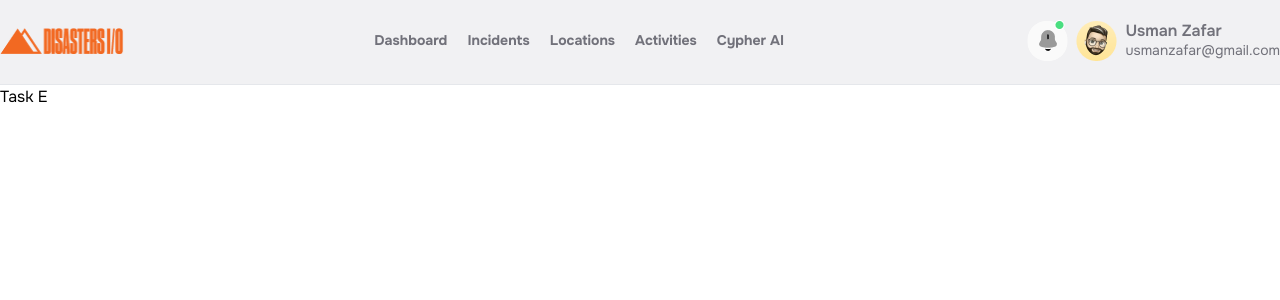
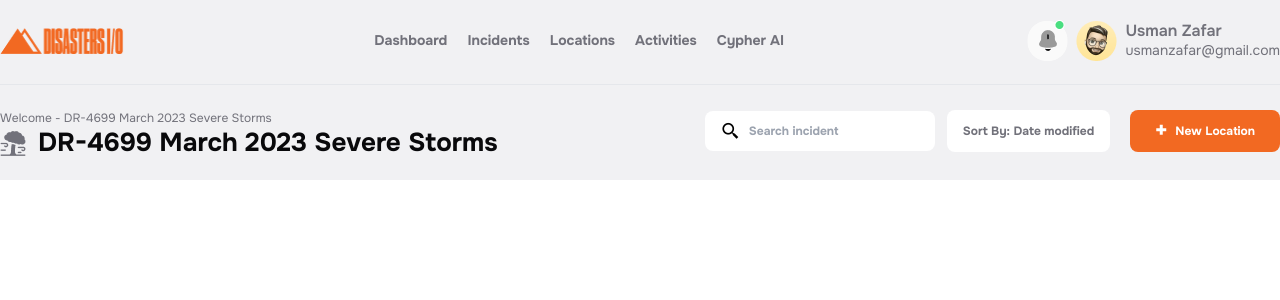
Before and after one commit to shakil-devcraft/disastersi, a React (Vite) app: page /Incidents/TaskE in a window 1280 px wide. Shown: the top 300 px of the page. Built offline with nearby package versions, Linux system fonts and the light colour scheme.

Commit message:
Task E page start some conpleted

```diff
--- a/src/Components/pages/Incidents/TaskE.jsx
+++ b/src/Components/pages/Incidents/TaskE.jsx
@@ -1,9 +1,13 @@
+import Contianer from "../../share/Contianer";
+import NavbarSecond from "../../share/NavbarSecond";
 
 const TaskE = () => {
     return (
-        <div>
-            <h1>Task E</h1>
-        </div>
+        <section>
+            <NavbarSecond page="DR-4699 March 2023 Severe Storms" pageImg="/public/incident (17).png" text={"Sort By: Date modified"} icon2={"bx bx-plus-medical"} text2={"New Location"} />
+            <Contianer>
+            </Contianer>
+        </section>
     );
 };
 
--- a/src/Components/share/NavbarSecond.jsx
+++ b/src/Components/share/NavbarSecond.jsx
@@ -4,7 +4,7 @@ import ButtonSecondary from "./ButtonSecondary";
 import Contianer from "./Contianer";
 import PropTypes from 'prop-types'; //
 
-const NavbarSecond = ({ page="back", text, icon, onClick, className, text2, icon2, onClick2, className2 }) => {
+const NavbarSecond = ({ page="back", pageImg, text, icon, onClick, className, text2, icon2, onClick2, className2 }) => {
 
     console.log(page, text, icon, onClick, className, text2, icon2, onClick2, className2);
     const location = useLocation();
@@ -16,7 +16,7 @@ const NavbarSecond = ({ page="back", text, icon, onClick, className, text2, icon
                 <div className="md:flex justify-between items-center ">
                     <div>
                         <span className="text-[12px] leading-[15.3px] text-t-secondary">{`Welcome ${location?.pathname !== "/" ? `- ${page}` : "back"}`}</span>
-                        <h2 className="font-bold text-t-primary md:text-xl lg:text-[26px]">{page}</h2>
+                        <h2 className=" flex gap-3 items-center font-bold text-t-primary md:text-xl lg:text-[26px]">{pageImg ? <img src={pageImg} alt="" /> : ""} {page}</h2>
                     </div>
                     <div className="md:flex justify-between items-center gap-3 mt-5 md:mt-0">
                         <div className="bg-white flex justify-between items-center gap-2 py-2.5 px-4 rounded-lg mb-5 md:mb-0">
@@ -36,6 +36,7 @@ const NavbarSecond = ({ page="back", text, icon, onClick, className, text2, icon
 
 NavbarSecond.propTypes = {
     page: PropTypes.string,
+    pageImg: PropTypes.string,
     text: PropTypes.string,
     icon: PropTypes.string,
     onClick: PropTypes.func,
```
Also changed, not shown: src/Components/pages/Incidents/Incidents.jsx (+0 -18 lines).
